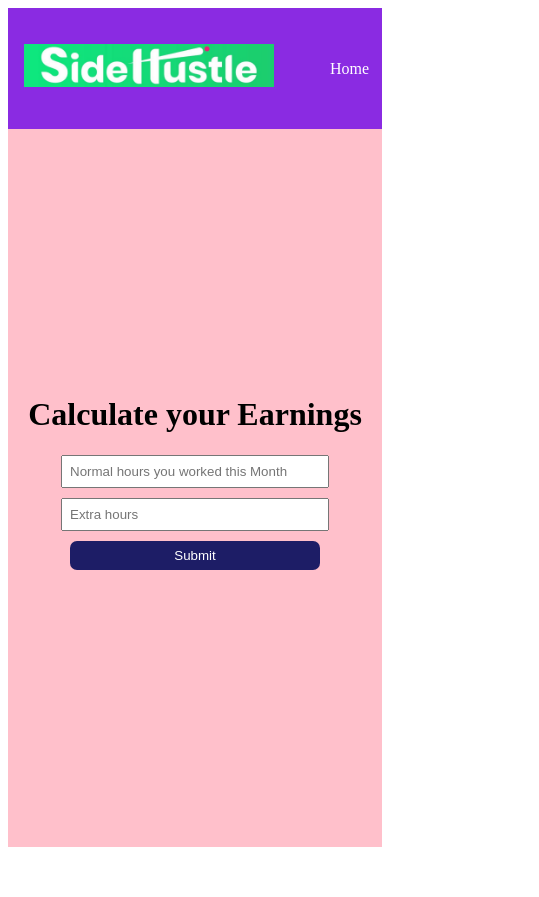
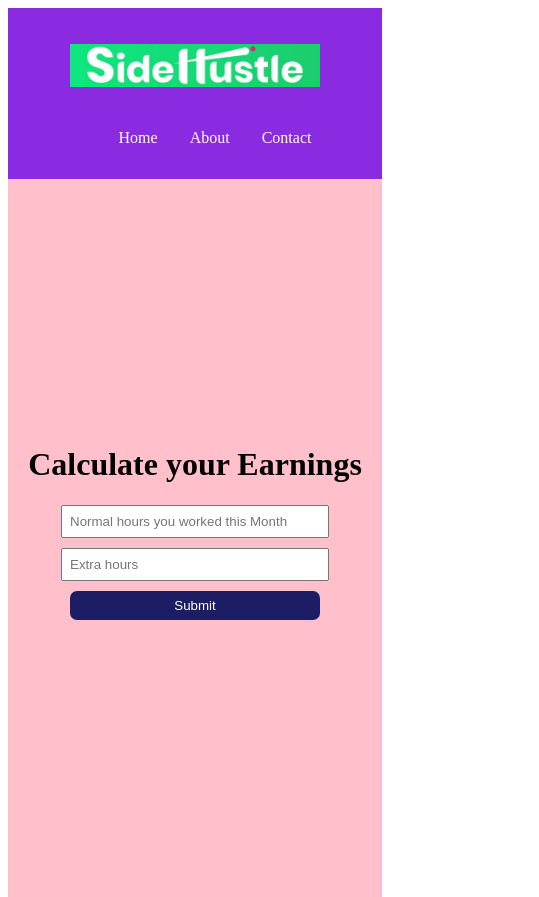
Before and after one commit to OpherM/PAY-SITE, a plain HTML site: page index.html in a window 390 px wide. Shown: the whole page, 539 px wide, since content can reach past the window. Before the commit the page ends 860 px from the top, so only its background shows below. Drawn offline with Linux system fonts and the light colour scheme.

Commit message:
Update style.css

```diff
--- a/style.css
+++ b/style.css
@@ -72,3 +72,9 @@ a {
 .total {
     height: 100vh;
 }
+
+@media (max-width: 500px) {
+    #navbar {
+        flex-direction: column;
+        align-items: center;
+    }
```
